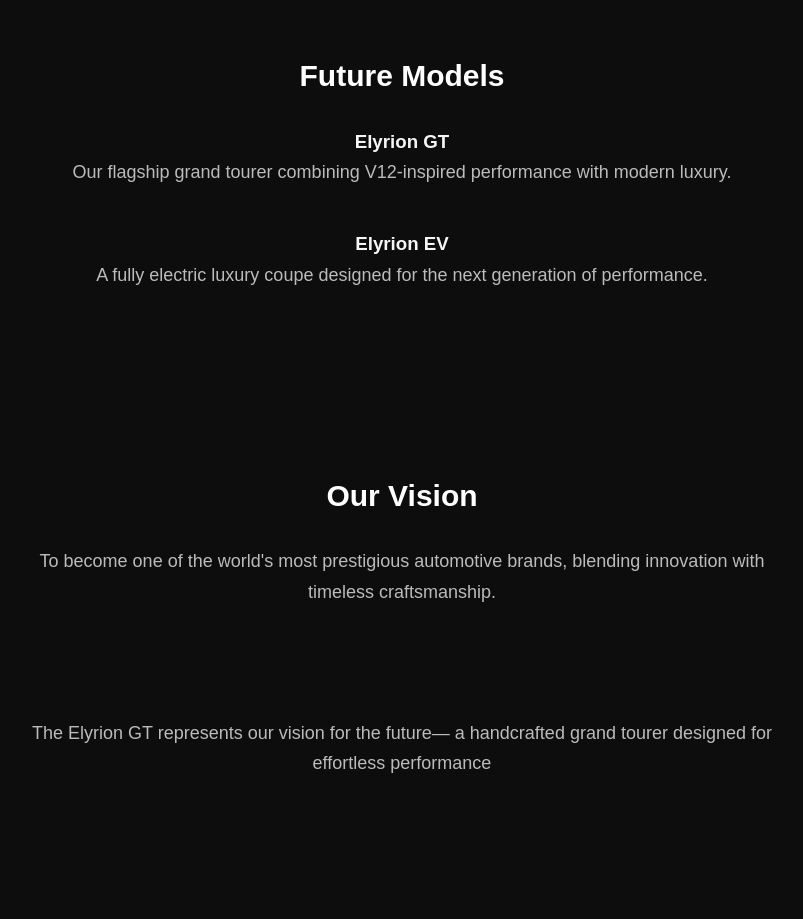
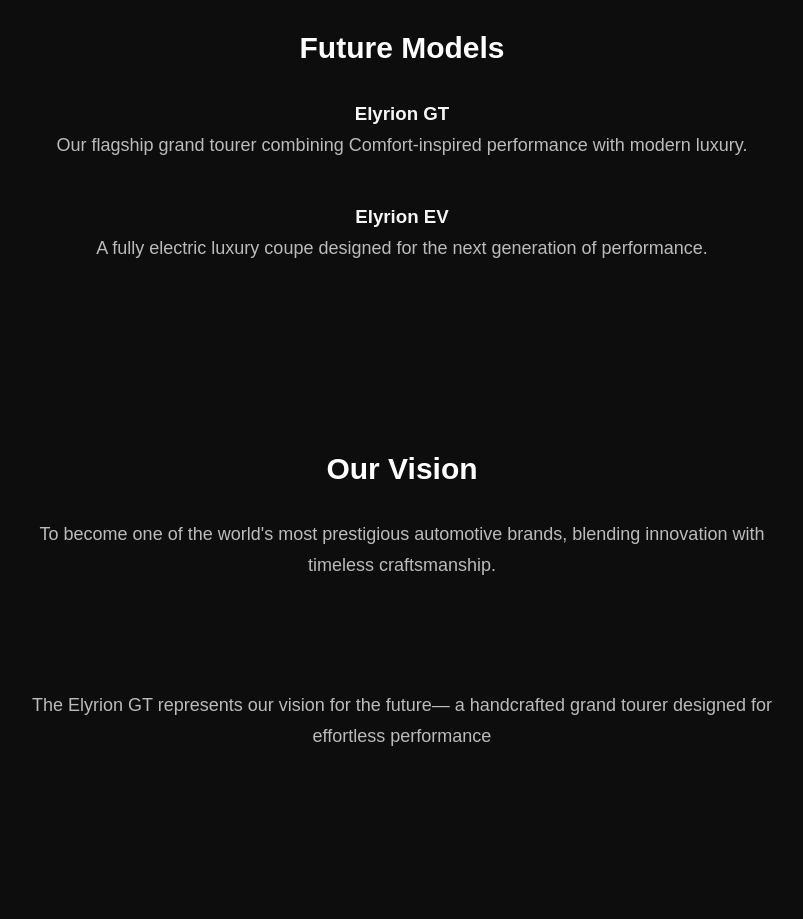
Before and after one commit to elyrionmotors-art/elyrion, a plain HTML site: page index.html in a window 1280 px wide. Shown: the part 1240-2159 px from the top of the page, without its empty margins (238-1041 px from the left). Drawn offline with Linux system fonts and the light colour scheme.

Commit message:
Update hero image class and card description

```diff
--- a/index.html
+++ b/index.html
@@ -17,7 +17,7 @@
 
 <section class="hero">
     <h2>Luxury. Performance. Innovation.</h2>
-     class="hero-image">
+
     <p>
         Elyrion is a next-generation luxury automotive company dedicated
         to crafting elegant grand touring vehicles that blend timeless
@@ -51,7 +51,7 @@
     <div class="card">
         <h3>Elyrion GT</h3>
         <p>
-            Our flagship grand tourer combining V12-inspired performance
+            Our flagship grand tourer combining Comfort-inspired performance
             with modern luxury.
         </p>
     </div>
```
